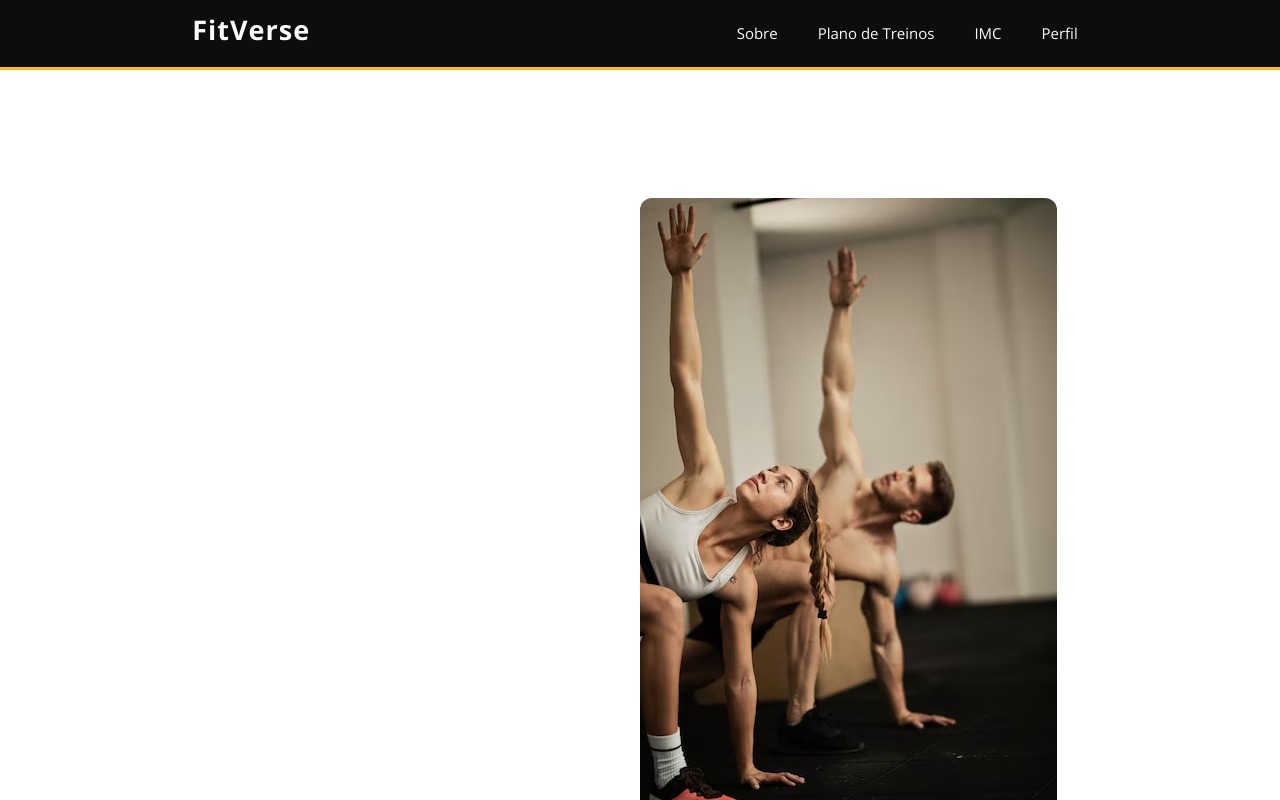
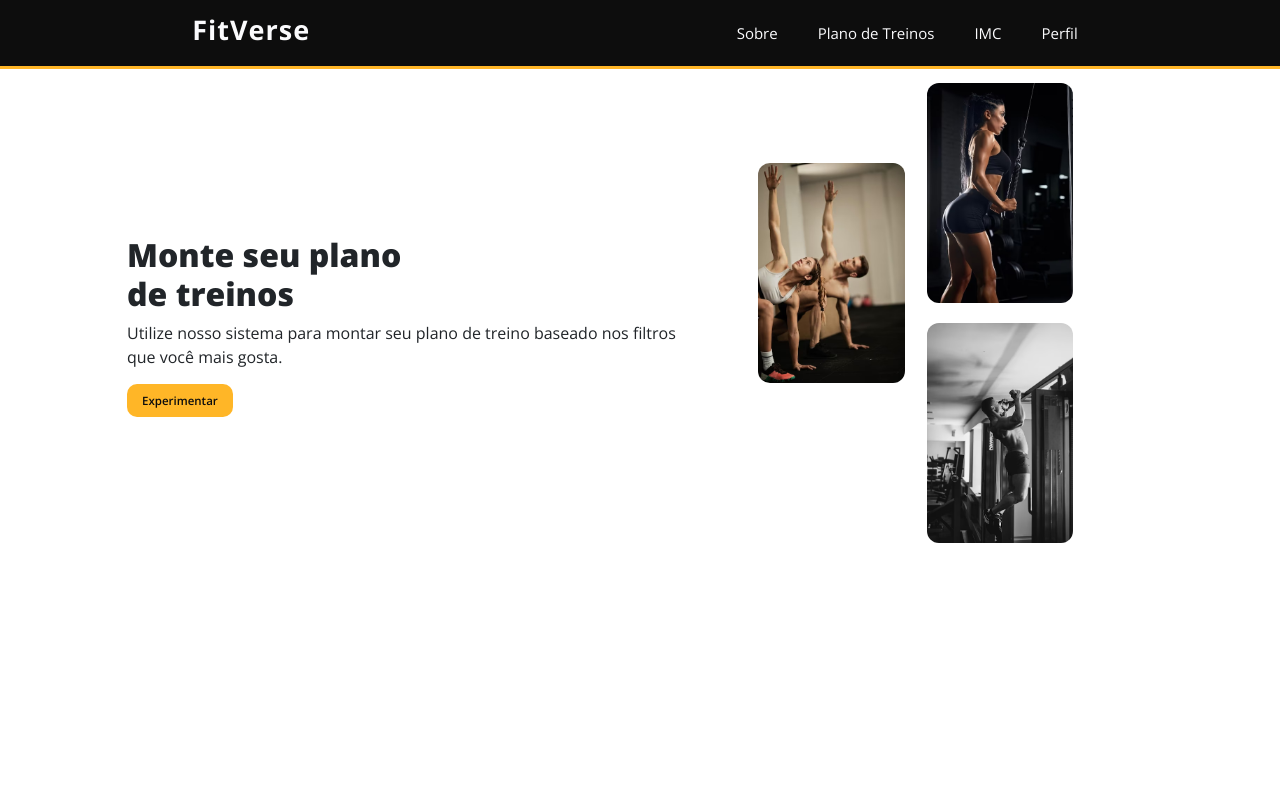
Before and after one commit to RenatoGuii/fitverse, a React (Create React App) app: page /trainingPlan in a window 1280 px wide. Shown: the top 800 px of the page. Built offline with nearby package versions, Linux system fonts and the light colour scheme.

Commit message:
progresso pag treinos 2

```diff
--- a/src/pages/TrainingPlan/TrainingPlan.js
+++ b/src/pages/TrainingPlan/TrainingPlan.js
@@ -6,7 +6,6 @@ import tp4 from "../../assets/images/tp4.jpg";
 
 const TrainingPlan = () => {
   return (
-    <div>
       <div className="container trainingPlan">
         <div className="text-tp">
           <h2>
@@ -26,8 +25,8 @@ const TrainingPlan = () => {
         <div className="images-mobile">
           <img className="images-tp-mobile" src={tp4} alt="imagens de academia 4"  />
         </div>
+
       </div>
-    </div>
   );
 };
 
--- a/src/styles/sass/Main.css
+++ b/src/styles/sass/Main.css
@@ -14,9 +14,10 @@
   display: flex;
   flex-direction: row;
   justify-content: center;
-  padding-top: 10%;
+  padding-top: 68.9px;
 }
 .container.trainingPlan .text-tp {
+  padding-top: 15%;
   width: 50%;
 }
 .container.trainingPlan .text-tp h2 {
@@ -42,10 +43,27 @@
   transition: 0.5s;
 }
 .container.trainingPlan .images-desktop {
+  position: relative;
   width: 50%;
 }
 .container.trainingPlan .images-desktop .images-tp-desktop {
   border-radius: 12px;
+  height: 220px;
+}
+.container.trainingPlan .images-desktop #tp1 {
+  position: absolute;
+  right: 59%;
+  top: 10px;
+}
+.container.trainingPlan .images-desktop #tp2 {
+  position: absolute;
+  right: 25%;
+  top: 160px;
+}
+.container.trainingPlan .images-desktop #tp3 {
+  position: absolute;
+  right: 25%;
+  top: -120px;
 }
 .container.trainingPlan .images-mobile {
   display: none;
@@ -54,6 +72,9 @@
 .container-navbar {
   background-color: #0D0D0D;
   border-bottom: 3px solid #FFB627;
+  position: fixed;
+  width: 100%;
+  height: 68.9px;
 }
 .container-navbar nav {
   align-items: center;
@@ -117,6 +138,12 @@
 }
 
 @media (max-width: 576px) {
+  nav {
+    background-color: #0D0D0D;
+    border-bottom: 3px solid #FFB627;
+    position: fixed;
+    width: 100%;
+  }
   nav .button-menu {
     display: block !important;
   }
@@ -125,7 +152,7 @@
     background-color: #0D0D0D;
     border-left: 3px solid #FFB627;
     flex-direction: column;
-    height: calc(100% - 68.9px);
+    height: calc(100vh - 68.9px);
     justify-content: space-around;
     padding: 0;
     position: absolute;
@@ -142,30 +169,29 @@
   nav .nav-list.active {
     transform: translateX(0);
   }
-  .images-desktop {
+  .container.trainingPlan .images-desktop {
     display: none !important;
   }
-  .images-mobile {
+  .container.trainingPlan .images-mobile {
     display: block !important;
     margin-top: 20px;
   }
-  .images-mobile .images-tp-mobile {
+  .container.trainingPlan .images-mobile .images-tp-mobile {
     border-radius: 1px;
     height: 40vw;
     margin: auto;
     width: 70vw;
   }
-  .text-tp p {
-    margin: auto;
+  .container.trainingPlan .text-tp p {
     width: 70%;
   }
 }
 @media (max-width: 768px) {
   .container.trainingPlan {
     flex-direction: column !important;
-    padding: 0 !important;
   }
   .container.trainingPlan .text-tp {
+    padding-top: 0;
     width: 100% !important;
   }
   .container.trainingPlan .text-tp h2, .container.trainingPlan .text-tp p {
@@ -188,7 +214,7 @@
     width: 100% !important;
   }
   .container.trainingPlan .images-desktop .images-tp-desktop {
-    height: 260px !important;
+    height: 245px !important;
   }
   .container.trainingPlan .images-desktop #tp1 {
     position: relative !important;
@@ -202,31 +228,57 @@
   }
   .container.trainingPlan .images-desktop #tp3 {
     display: block !important;
+    position: relative !important;
+    right: 0 !important;
+    top: 0 !important;
   }
 }
 @media (max-width: 993px) {
-  .container.trainingPlan {
-    padding-top: 5% !important;
-  }
   .container.trainingPlan .images-desktop {
     position: relative;
     height: 300px;
   }
   .container.trainingPlan .images-desktop .images-tp-desktop {
-    height: 215px;
+    height: 225px;
   }
   .container.trainingPlan .images-desktop #tp1 {
     position: absolute;
     right: 45%;
-    top: 5%;
+    top: 0%;
   }
   .container.trainingPlan .images-desktop #tp2 {
     position: absolute;
     right: 0;
-    top: 28%;
+    top: 10%;
   }
   .container.trainingPlan .images-desktop #tp3 {
     display: none;
+  }
+}
+@media (min-width: 993px) {
+  .images-desktop {
+    width: 468px !important;
+  }
+  .images-desktop #tp1 {
+    position: absolute;
+    right: 53% !important;
+    top: -80px !important;
+  }
+  .images-desktop #tp2 {
+    position: absolute;
+    right: 17% !important;
+    top: 80px !important;
+  }
+  .images-desktop #tp3 {
+    position: absolute;
+    right: 17% !important;
+    top: -160px !important;
+  }
+}
+@media (max-width: 1200px) {
+  .container.trainingPlan .images-desktop {
+    margin-top: 50px;
+    position: relative;
   }
 }
 * {
--- a/src/styles/sass/abstracts/breakpoints.scss
+++ b/src/styles/sass/abstracts/breakpoints.scss
@@ -6,6 +6,10 @@
     // Navbar
 
     nav {
+        background-color: $Black;
+        border-bottom: 3px solid $Orange;
+        position: fixed;
+        width: 100%;
 
         .button-menu {
             display: block !important;
@@ -16,7 +20,7 @@
             background-color: $Black;
             border-left: 3px solid $Orange;
             flex-direction: column;
-            height: calc(100% - 68.9px);
+            height: calc(100vh - 68.9px);
             justify-content: space-around;
             padding: 0;
             position: absolute;
@@ -39,6 +43,8 @@
 
     // Training Plan
 
+    .container.trainingPlan {
+
         .images-desktop {
             display: none !important;
         }
@@ -57,12 +63,12 @@
 
         .text-tp {
             p {
-            margin: auto;
                 width: 70%;
             }
 
         }
 
+    }
 }
 
 // MD
@@ -71,9 +77,9 @@
     // Training Plan
     .container.trainingPlan {
         flex-direction: column !important;
-        padding: 0 !important;
 
         .text-tp {
+            padding-top: 0;
             width: 100% !important;
 
             h2, p {
@@ -100,8 +106,7 @@
             width: 100% !important;
 
             .images-tp-desktop {
-                height: 260px !important;
-
+                height: 245px !important;
             }
 
             #tp1 {
@@ -118,14 +123,13 @@
 
             #tp3 {
                 display: block !important;
+                position: relative !important;
+                right: 0 !important;
+                top: 0 !important;
             }
 
         }
-
-
     }
-
-
 }
 
 // LG
@@ -134,27 +138,25 @@
     // Training Plan
 
     .container.trainingPlan {
-        padding-top: 5% !important;
 
         .images-desktop {
             position: relative;
             height: 300px;
 
             .images-tp-desktop {
-                height: 215px;
+                height: 225px;
             }
 
             #tp1 {
                 position: absolute;
                 right: 45%;
-                top: 5%;
+                top: 0%;
             }
 
             #tp2 {
                 position: absolute;
                 right: 0;
-                top: 28%;
-
+                top: 10%;
             }
 
             #tp3 {
@@ -162,13 +164,47 @@
             }
         }
     }
+}
 
+@media (min-width: 993px) {
+    .images-desktop {
+        width: 468px !important;
+
+        #tp1 {
+            position: absolute;
+            right: 53% !important;
+            top: -80px !important;
+        }
+
+        #tp2 {
+            position: absolute;
+            right: 17% !important;
+            top: 80px !important;
+
+        }
+
+        #tp3 {
+            position: absolute;
+            right: 17% !important;
+            top: -160px !important;
+        }
+
+    }
 }
 
 // XL
 
 @media (max-width: 1200px) {
 
+    // Training Plan
+
+    .container.trainingPlan {
+
+        .images-desktop {
+            margin-top: 50px;
+            position: relative;
+        }
+    }
 }
 
 // XXL
--- a/src/styles/sass/components/Navbar.scss
+++ b/src/styles/sass/components/Navbar.scss
@@ -1,6 +1,10 @@
 .container-navbar {
     background-color: $Black;
     border-bottom: 3px solid $Orange;
+    position: fixed;
+    width: 100%;
+
+    height: 68.9px;
 
     nav {
         align-items: center;
@@ -64,6 +68,8 @@
                     padding: 5px 10px;
                     transition: 0.5s;
 
+
+
                     &:hover {
                         background-color: $Orange;
                         font-weight: 300;
--- a/src/styles/sass/pages/TrainingPlan.scss
+++ b/src/styles/sass/pages/TrainingPlan.scss
@@ -3,9 +3,10 @@
     display: flex;
     flex-direction: row;
     justify-content: center;
-    padding-top: 10%;
+    padding-top: 68.9px;
 
     .text-tp {
+        padding-top: 15%;
         width: 50%;
 
         h2 {
@@ -13,7 +14,7 @@
         }
         p {
             font-weight: 400;
-            margin: 0 auto 15px auto
+            margin: 0 auto 15px auto;
         }
         input {
             @include primaryButton;
@@ -21,10 +22,30 @@
     }
 
     .images-desktop {
+        position: relative;
         width: 50%;
 
         .images-tp-desktop {
             border-radius: 12px;
+            height: 220px;
+        }
+
+        #tp1 {
+            position: absolute;
+            right: 59%;
+            top: 10px;
+        }
+
+        #tp2 {
+            position: absolute;
+            right: 25%;
+            top: 160px;
+        }
+
+        #tp3 {
+            position: absolute;
+            right: 25%;
+            top: -120px;
         }
     }
 
```
Also changed, not shown: 1 other file (tests, documents, lock files or other folders). Lines whose indentation alone changed are shown as unchanged.
